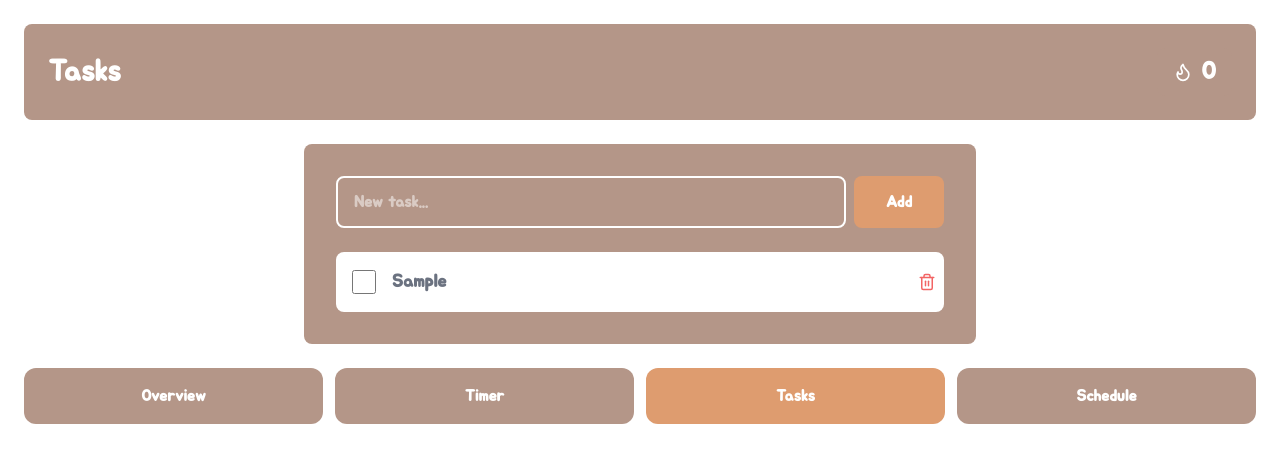
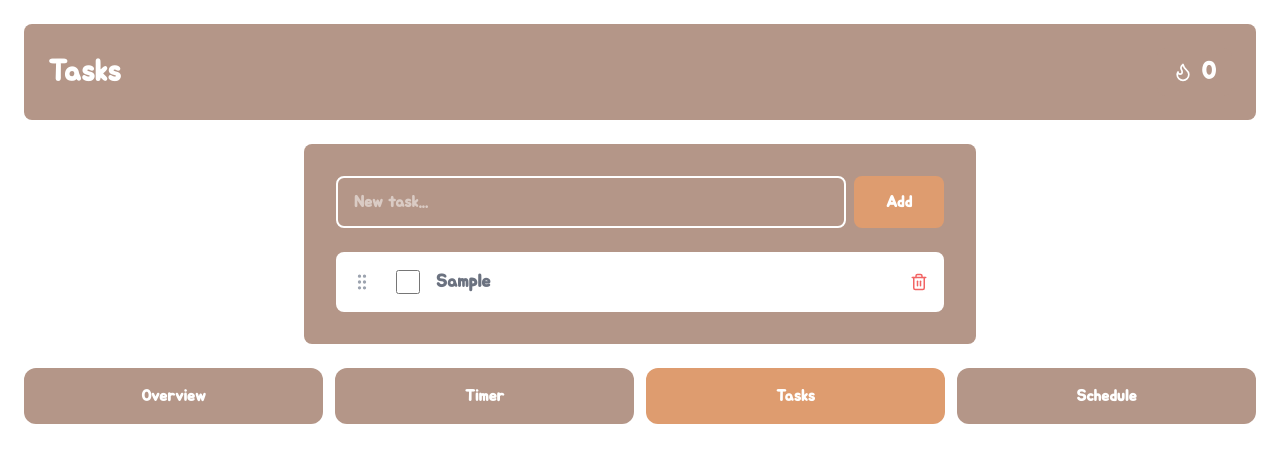
Before and after one commit to kevinthai256/StudyBuddy, a Next.js app: page /todos in a window 1280 px wide. Both pictures are taken after typing "Sample" into the empty fields and a click on the button "Add". Shown: the top 462 px of the page. Built offline with nearby package versions, Linux system fonts and the light colour scheme; no server answers.

Commit message:
Added rearranging todos

```diff
--- a/app/todos/page.tsx
+++ b/app/todos/page.tsx
@@ -2,10 +2,11 @@
 
 import React, { useState, useEffect } from 'react';
 import { useRouter } from 'next/navigation';
-import { Flame, Plus, Trash2, Loader2 } from 'lucide-react';
+import { Flame, Plus, Trash2, Loader2, GripVertical } from 'lucide-react';
 import { useSession } from 'next-auth/react';
 import Link from 'next/link';
 import { useStudyData } from '@/app/hooks/useStudyData';
+import { DragDropContext, Droppable, Draggable, DropResult } from '@hello-pangea/dnd';
 
 function StudyTodosContent() {
   const { data: session, status } = useSession();
@@ -22,6 +23,22 @@ function StudyTodosContent() {
 
   // Local UI State for the input field
   const [newTodo, setNewTodo] = useState('');
+
+  const [enabled, setEnabled] = React.useState(false);
+  React.useEffect(() => {
+    setEnabled(true);
+  }, []);
+
+  const onDragEnd = async (result: any) => {
+    if (!result.destination) return;
+
+    const items = Array.from(todos);
+    const [reorderedItem] = items.splice(result.source.index, 1);
+    items.splice(result.destination.index, 0, reorderedItem);
+
+    setTodos(items); // Update UI immediately
+    await saveData({ todos: items }); // Save to database/hook
+  };
 
   // --- Mutations ---
   const handleAddTodo = async () => {
@@ -43,6 +60,7 @@ function StudyTodosContent() {
     const nextTodos = todos.filter(t => t.id !== id);
     setTodos(nextTodos);
     await saveData({ todos: nextTodos });
+
   };
 
   return (
@@ -54,7 +72,7 @@ function StudyTodosContent() {
             <div className="flex items-center gap-3">
               {session && (
                 <div className="flex items-center gap-2 text-sm font-bold text-[var(--color-text-primary)]">
-                  {isSyncing ? <><Loader2 className="animate-spin text-[var(--color-sync-loading)]" size={16}/><span>Syncing...</span></> : lastSyncTime ? <span className="text-[var(--color-sync-success)]">✓ Synced</span> : null}
+                  {isSyncing ? <><Loader2 className="animate-spin text-[var(--color-sync-loading)]" size={16} /><span>Syncing...</span></> : lastSyncTime ? <span className="text-[var(--color-sync-success)]">✓ Synced</span> : null}
                 </div>
               )}
               <div className="flex items-center gap-2 bg-[var(--color-streak-bg)] px-4 py-2 rounded-lg">
@@ -82,34 +100,69 @@ function StudyTodosContent() {
               Add
             </button>
           </div>
-          <div className="space-y-3">
-            {todos.map(t => (
-              <div key={t.id} className="group flex items-center gap-3 p-1 bg-[var(--color-surface-secondary)] rounded-lg hover:bg-[var(--color-surface-hover)] transition-colors">
+
+          {/* DRAG AND DROP SECTION START */}
+          {enabled && (
+            <DragDropContext onDragEnd={onDragEnd}>
+              <Droppable droppableId="todos-list">
+                {(provided) => (
+                  <div
+                    {...provided.droppableProps}
+                    ref={provided.innerRef}
+                    className="space-y-3"
+                  >
+                    {todos.map((t, index) => (
+                      <Draggable key={t.id} draggableId={t.id.toString()} index={index}>
+                        {(provided, snapshot) => (
+                          <div
+                            ref={provided.innerRef}
+                            {...provided.draggableProps}
+                            className={`group flex items-center gap-3 p-1 rounded-lg transition-all ${snapshot.isDragging
+                                ? 'bg-[var(--color-surface-hover)] shadow-2xl scale-[1.02] z-50'
+                                : 'bg-[var(--color-surface-secondary)] hover:bg-[var(--color-surface-hover)]'
+                              }`}
+                          >
+                            {/* Drag Handle Icon */}
+                            <div
+                              {...provided.dragHandleProps}
+                              className="pl-3 text-[var(--color-text-muted)] cursor-grab active:cursor-grabbing"
+                            >
+                              <GripVertical size={20} />
+                            </div>
+
                             <label className="flex flex-1 items-center gap-4 p-3 cursor-pointer">
                               <input
                                 type="checkbox"
                                 checked={t.completed}
                                 onChange={() => handleToggleTodo(t.id)}
-                    // Increased size for easier mobile tapping
                                 className="w-6 h-6 border-[var(--color-surface-secondary)] text-[var(--color-primary)] rounded cursor-pointer accent-[var(--color-primary)]"
                               />
-                <span className={`flex-1 font-bold text-lg select-none ${
-                    t.completed
+                              <span className={`flex-1 font-bold text-lg select-none ${t.completed
                                   ? 'line-through text-[var(--color-text-muted)] opacity-50'
                                   : 'text-[var(--color-text-secondary)]'
                                 }`}>
                                 {t.text}
                               </span>
                             </label>
+
                             <button
                               onClick={() => handleDeleteTodo(t.id)}
-                  className="text-[var(--color-error)] p-1 hover:text-[var(--color-error-hover)] transition-colors"
+                              className="text-[var(--color-error)] pr-3 hover:text-[var(--color-error-hover)] transition-colors"
                             >
-                  <Trash2 size={18}/>
+                              <Trash2 size={18} />
                             </button>
                           </div>
+                        )}
+                      </Draggable>
                     ))}
+                    {provided.placeholder}
                   </div>
+                )}
+              </Droppable>
+            </DragDropContext>
+          )}
+          {/* DRAG AND DROP SECTION END */}
+
         </div>
         <div className="grid grid-cols-2 md:grid-cols-4 gap-3 mt-6">
           <Link href="/dashboard" className="flex items-center justify-center px-4 py-4 rounded-xl font-black transition-all bg-[var(--color-surface)] text-[var(--color-text-primary)] hover:bg-[var(--color-surface-hover)] active:scale-95 text-sm sm:text-base">Overview</Link>
--- a/package.json
+++ b/package.json
@@ -9,6 +9,7 @@
     "lint": "eslint"
   },
   "dependencies": {
+    "@hello-pangea/dnd": "^18.0.1",
     "@opentelemetry/api": "^1.9.0",
     "chart.js": "^4.5.1",
     "firebase": "^12.7.0",
```
Also changed, not shown: 1 other file (tests, documents, lock files or other folders). Lines whose indentation alone changed are shown as unchanged.
